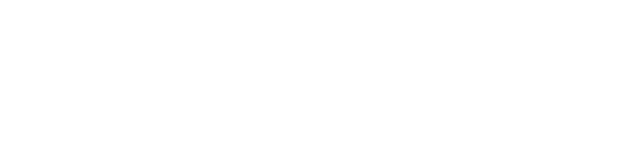
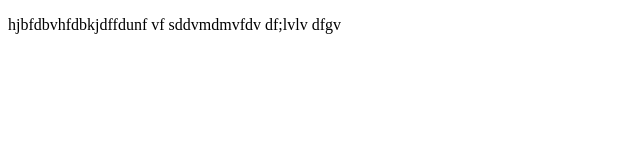
Before and after one commit to Dearie-de-cybek/mini-site, a plain HTML site: page micro.html in a window 1280 px wide. Shown: the whole page, without its empty margins (0-640 px from the left). Drawn offline with Linux system fonts and the light colour scheme.

Commit message:
Worked on new files

```diff
--- a/micro.html
+++ b/micro.html
@@ -7,6 +7,10 @@
     <title>Document</title>
 </head>
 <body>
-
+    <p>hjbfdbvhfdbkjdffdunf vf
+        sddvmdmvfdv
+        df;lvlv
+        dfgv
+    </p>
 </body>
 </html>
```
Also changed, not shown: 1 other file.
